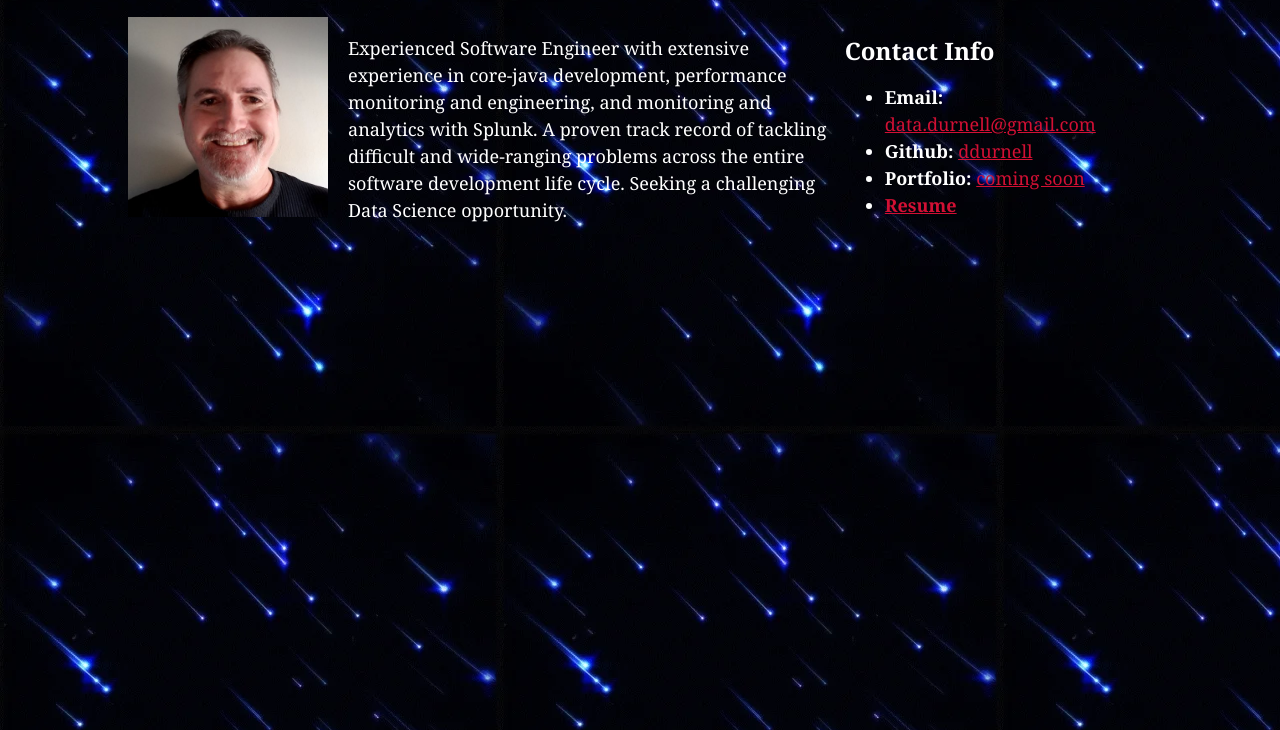
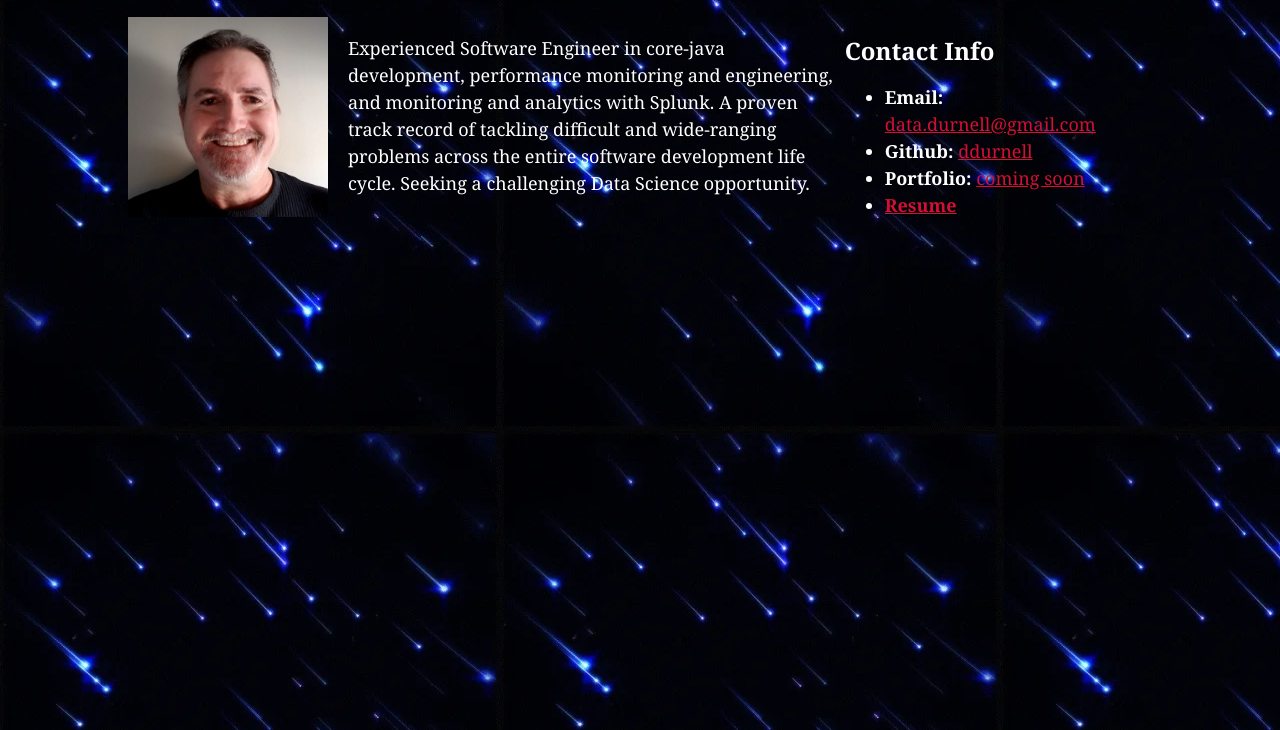
Before and after one commit to ddurnell/bio, a plain HTML site: page index.html in a window 1280 px wide. Shown: the part 70-800 px from the top of the page. Drawn offline with Linux system fonts and the light colour scheme.

Commit message:
resume update

```diff
--- a/index.html
+++ b/index.html
@@ -18,7 +18,7 @@
       <section id="figure">
         <img id="bio-image" src="./images/bio_s.jpg" alt="David Durnell">
       </section>
-      <p>Experienced Software Engineer with extensive experience in core-java development, performance monitoring and engineering, and monitoring and analytics with Splunk. A proven track record of tackling difficult and wide-ranging problems across the entire software development life cycle. Seeking a challenging Data Science opportunity.</p>
+      <p>Experienced Software Engineer in core-java development, performance monitoring and engineering, and monitoring and analytics with Splunk. A proven track record of tackling difficult and wide-ranging problems across the entire software development life cycle. Seeking a challenging Data Science opportunity.</p>
     </section>
 
     <aside id="contact-info">
```
Also changed, not shown: 1 other file.
